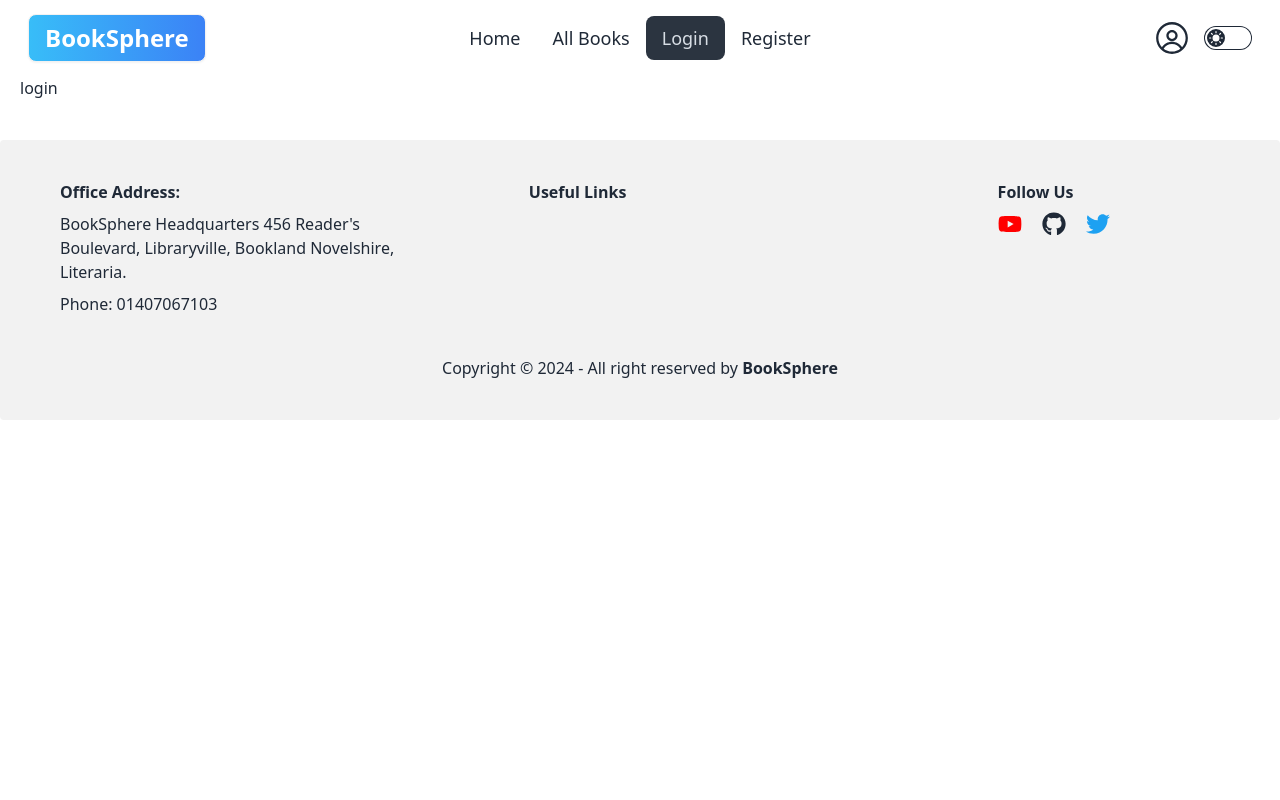
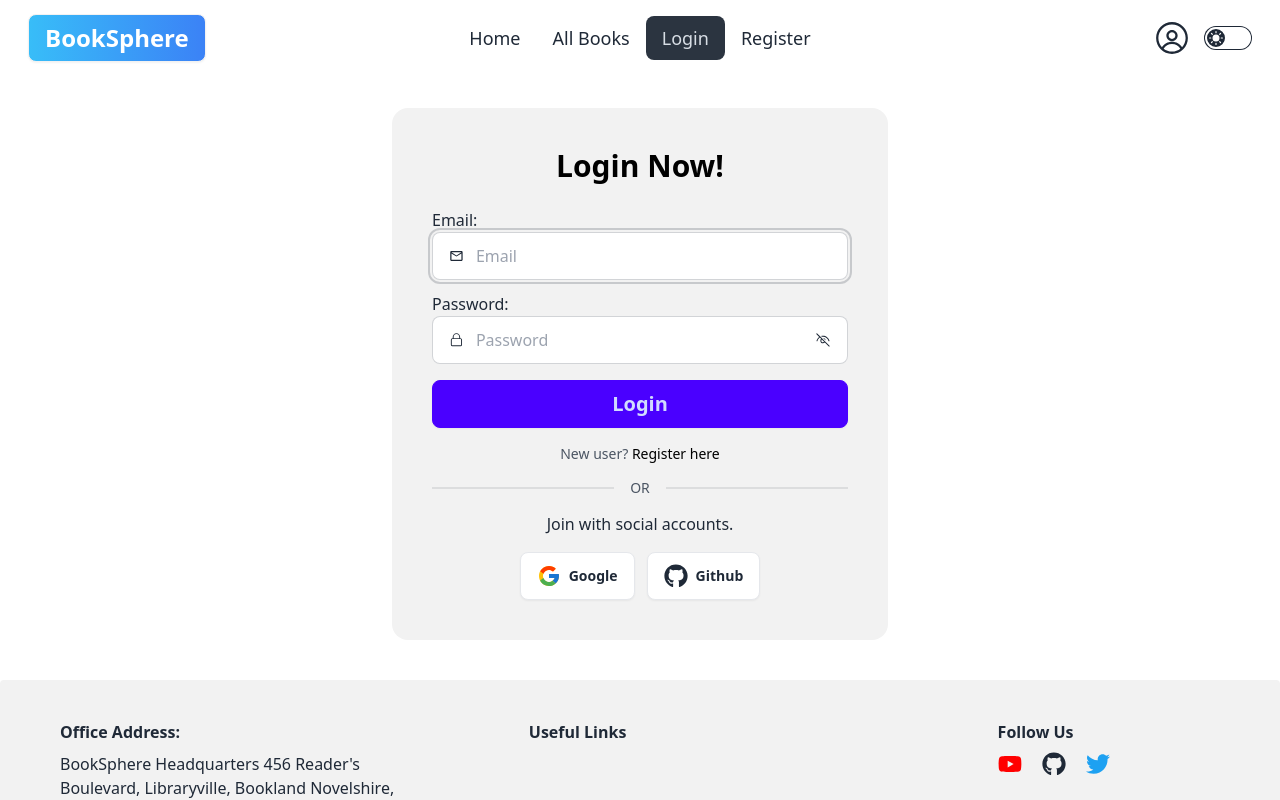
Before and after one commit to arparvej1/book-sphere-client-side, a React (Vite) app: page /login in a window 1280 px wide. Shown: the top 800 px of the page. Built offline with nearby package versions, Linux system fonts and the light colour scheme; no server answers.

Commit message:
connect firebase

```diff
--- a/package.json
+++ b/package.json
@@ -16,6 +16,8 @@
     "prop-types": "^15.8.1",
     "react": "^18.2.0",
     "react-dom": "^18.2.0",
+    "react-helmet-async": "^2.0.5",
+    "react-hook-form": "^7.51.4",
     "react-icons": "^5.2.1",
     "react-router-dom": "^6.23.0",
     "react-toastify": "^10.0.5",
--- a/src/pages/Shared/Navbar.jsx
+++ b/src/pages/Shared/Navbar.jsx
@@ -1,14 +1,12 @@
 import { useContext, useEffect, useState } from 'react';
 import { Link, NavLink } from 'react-router-dom';
-// import { AuthContext } from '../../provider/AuthProvider';
+import { AuthContext } from '../../provider/AuthProvider';
 import { RxAvatar } from "react-icons/rx";
 import { FaSignOutAlt } from "react-icons/fa";
 import { Tooltip as ReactTooltip } from "react-tooltip";
 
 const Navbar = () => {
-  // const { user, logOut, avatarIcon } = useContext(AuthContext);
-  const user = false;
-  const avatarIcon = true;
+  const { user, logOut, avatarIcon } = useContext(AuthContext);
   const [theme, setTheme] = useState(localStorage.getItem('theme') ? localStorage.getItem('theme') : 'light');
 
   useEffect(() => {
--- a/src/pages/User/Login/Login.jsx
+++ b/src/pages/User/Login/Login.jsx
@@ -1,9 +1,161 @@
+import { useContext, useEffect, useState } from 'react';
+import { Link, useLocation, useNavigate } from 'react-router-dom';
+import { FaGithub } from "react-icons/fa";
+import { ToastContainer, toast } from 'react-toastify';
+import 'react-toastify/dist/ReactToastify.css';
+import { useForm } from "react-hook-form";
+import { Helmet } from 'react-helmet-async';
+import { FcGoogle } from 'react-icons/fc';
+import { GoLock } from 'react-icons/go';
+import { VscEye, VscEyeClosed } from 'react-icons/vsc';
+import { MdMailOutline } from 'react-icons/md';
+import { AuthContext } from '../../../provider/AuthProvider';
+
 
 const Login = () => {
+  const { user, signInUser, signInWithGoogle, signInWithGithub, registerCheck, setAlreadyLogin, textDot, setTextDot } = useContext(AuthContext);
+  const navigate = useNavigate();
+  const [loginFailedMsg, setLoginFailedMsg] = useState('');
+  const location = useLocation();
+
+  const { register, setFocus } = useForm();
+  useEffect(() => {
+    setFocus("focusEmail");
+  }, [setFocus]);
+
+  useEffect(() => {
+    registerCheck();
+    if (user && !location.state) {
+      navigate('/');
+    }
+  }, [user]);
+
+  const [passwordShow, setPasswordShow] = useState(false);
+  const handlePasswordShow = () => {
+    setPasswordShow(!passwordShow);
+  }
+
+  const handleLogin = (e) => {
+    e.preventDefault();
+    const email = e.target.email.value;
+    const password = e.target.password.value;
+    setTextDot('...');
+
+    // create user in firebase
+    signInUser(email, password)
+      .then(result => {
+        console.log(result.user.email);
+        console.log('Successfully Login!');
+        e.target.reset();
+        setLoginFailedMsg('');
+        setAlreadyLogin(true);
+        setTextDot('');
+        navigate(location?.state ? location.state : '/');
+      })
+      .catch(error => {
+        console.log(error);
+        toast.error('Email & Password Not Match!');
+        setLoginFailedMsg('Please enter correct Email & Password.');
+        setTextDot('');
+      });
+  }
+
+  const handleLoginWithGoogle = () => {
+    signInWithGoogle()
+      .then(result => {
+        console.log(result.user.uid);
+        setAlreadyLogin(true);
+        navigate(location?.state ? location.state : '/');
+      })
+      .catch(error => {
+        console.log(error);
+      });
+  }
+
+  const handleLoginWithGithub = () => {
+    signInWithGithub()
+      .then(result => {
+        console.log(result.user);
+        setAlreadyLogin(true);
+        navigate(location?.state ? location.state : '/');
+      })
+      .catch(error => {
+        console.log(error);
+      });
+  }
+
   return (
-    <div>
-      login
-    </div>
+    <>
+      <Helmet>
+        <title> Login | BookSphere </title>
+      </Helmet>
+      <div className='flex flex-col md:flex-row max-w-7xl mx-auto mt-8'>
+        <div className='hidden md:block'>
+        </div>
+        {/* ------ */}
+        <div className='md:w-2/3 lg:w-2/5 rounded-2xl bg-base-200 p-5 md:p-10 md:mx-auto'>
+          <h3 className="text-3xl font-semibold mb-6 text-black text-center">
+            Login Now!
+          </h3>
+          <form onSubmit={handleLogin} className='flex flex-col gap-3 '>
+            <div>
+              <span>Email:</span>
+              <label className="flex items-center input input-bordered gap-3" htmlFor="email">
+                <MdMailOutline />
+                <input type="email" {...register("focusEmail")} name='email' placeholder="Email" className="w-full" required />
+              </label>
+            </div>
+            <div>
+              <span>Password:</span>
+              <label className="flex items-center input input-bordered gap-3" htmlFor="email">
+                <GoLock />
+                <div className="flex justify-between items-center w-full bg-transparent">
+                  <input type={passwordShow ? 'text' : 'password'} name='password' placeholder="Password" className="w-full" required /><span onClick={handlePasswordShow}>{passwordShow ? <VscEye /> : <VscEyeClosed />}</span>
+                </div>
+              </label>
+              <p className='pt-1 text-red-500'>{loginFailedMsg}</p>
+            </div>
+            <div>
+              <input type="submit" value={`Login${textDot}`} className="btn btn-primary w-full  font-semibold text-xl" />
+            </div>
+          </form>
+          <div className="mt-4 text-sm text-gray-600 text-center">
+            <p>
+              New user?{" "}
+              <Link state={location?.state} to='/register' className="text-black hover:underline">Register here</Link>
+            </p>
+          </div>
+          <div className="text-sm text-gray-600 text-center">
+            <div className="divider">OR</div>
+          </div>
+          <div>
+            <h3 className='text-center'>Join with social accounts.</h3>
+            <div className="mt-4 flex flex-wrap gap-3 items-center justify-center">
+              <div>
+                <button
+                  onClick={handleLoginWithGoogle}
+                  className="flex gap-2 btn border border-gray-200 bg-white"
+                >
+                  <FcGoogle className='text-2xl' />
+                  Google
+                </button>
+              </div>
+              <div>
+                <button
+                  onClick={handleLoginWithGithub}
+                  className="flex gap-2 btn border border-gray-200 bg-white"
+                >
+                  <FaGithub className="text-2xl" />
+                  Github
+                </button>
+              </div>
+            </div>
+          </div>
+
+        </div>
+      </div>
+      <ToastContainer />
+    </>
   );
 };
 
```
Also changed, not shown: src/main.jsx (+6 -3 lines), 1 other file (tests, documents, lock files or other folders).
